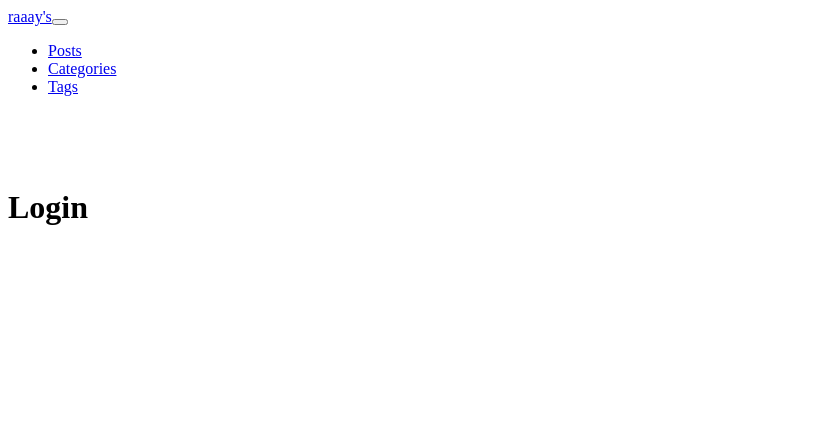
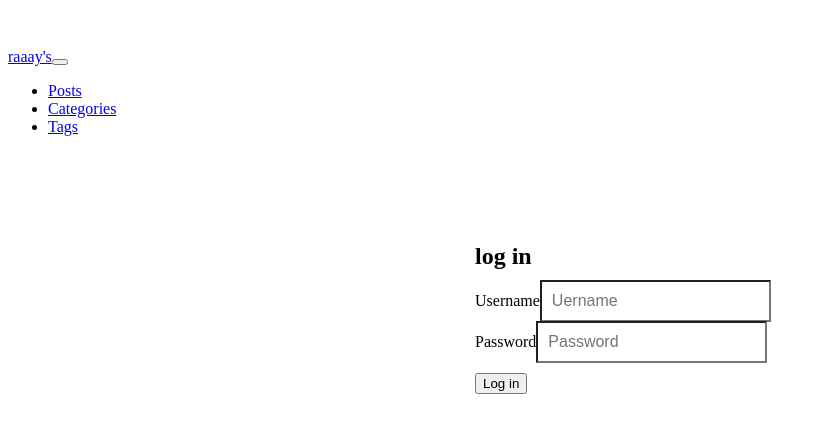
Before and after one commit to raaay0608/nm-blog, a React (Create React App) app in the folder admin/: page /#/login in a window 1280 px wide. Before the commit this address led to /#/login. Shown: the top 432 px of the page, without its empty margins (0-826 px from the left). Built offline with nearby package versions, Linux system fonts and the light colour scheme.

Commit message:
basic auth

```diff
--- a/admin/src/App.js
+++ b/admin/src/App.js
@@ -1,6 +1,6 @@
 /* eslint-disable no-unused-vars */
 import React, { Component } from 'react'
-import { HashRouter, Route, Switch } from 'react-router-dom'
+import { HashRouter, Route, Switch, Redirect } from 'react-router-dom'
 
 import Index from './components/Index'
 import Login from './components/Login'
@@ -14,29 +14,45 @@ import TagList from './components/TagList'
 import Headbar from './components/layouts/Header'
 
 class App extends Component {
+  constructor () {
+    super()
+    this.requireAuth = this.requireAuth.bind(this)
+  }
+
+  logout (nextState, replace) {
+    sessionStorage.removeItem('token')
+  }
+
+  requireAuth (nextState, replace, callback) {
+    const token = sessionStorage.get('token')
+    if (!token) {
+      replace('/login')
+    }
+  }
+
   render () {
     return (
       <HashRouter>
         <div className="app">
           <Headbar/>
 
-          <Route exact path="/" component={Index}/>
+          <Route exact path="/" component={Login}/>
           <Route path="/login" component={Login}/>
 
           <Switch>
-            <Route path="/posts/:postSlug/images" component={PostImage}/>
-            <Route path="/posts/:postSlug" component={Post}/>
-            <Route path="/posts" component={PostList}/>
+            <PrivateRoute path="/posts/:postSlug/images" component={PostImage}/>
+            <PrivateRoute path="/posts/:postSlug" component={Post}/>
+            <PrivateRoute path="/posts" component={PostList}/>
           </Switch>
 
           <Switch>
-            <Route path="/categories/:categorySlug" component={Category}/>
-            <Route path="/categories" component={CategoryList}/>
+            <PrivateRoute path="/categories/:categorySlug" component={Category}/>
+            <PrivateRoute path="/categories" component={CategoryList}/>
           </Switch>
 
           <Switch>
-            <Route path="/tags/:tagSlug" component={Tag}/>
-            <Route path="/tags" component={TagList}/>
+            <PrivateRoute path="/tags/:tagSlug" component={Tag}/>
+            <PrivateRoute path="/tags" component={TagList}/>
           </Switch>
 
         </div>
@@ -45,4 +61,17 @@ class App extends Component {
   }
 }
 
+const PrivateRoute = ({ component: Component, ...rest }) => (
+  <Route {...rest} render={props => (
+    sessionStorage.getItem('token') ? (
+      <Component {...props}/>
+    ) : (
+      <Redirect to={{
+        pathname: '/login',
+        state: { from: props.location }
+      }}/>
+    )
+  )}/>
+)
+
 export default App
--- a/admin/src/api/index.js
+++ b/admin/src/api/index.js
@@ -40,9 +40,9 @@ function getHeaders (type = 'json') {
       break
     }
   }
-  if (localStorage.getItem('token')) {
-    headers.append('Authorization', `Bearer ${localStorage.getItem('token')}`)
-    headers['Authorization'] = `Bearer ${localStorage.getItem('token')}`
+  if (sessionStorage.getItem('token')) {
+    // headers.append('Authorization', `Bearer ${sessionStorage.getItem('token')}`)
+    headers['Authorization'] = `Bearer ${sessionStorage.getItem('token')}`
   }
   return headers
 }
--- /dev/null
+++ b/admin/src/api/token.js
@@ -0,0 +1,10 @@
+import api from './index'
+
+export const checkToken = () => api.get({
+  url: '/token'
+})
+
+export const getToken = (body) => api.post({
+  url: '/token',
+  body: body
+})
--- a/admin/src/components/Login.js
+++ b/admin/src/components/Login.js
@@ -1,16 +1,66 @@
 /* eslint-disable no-unused-vars */
 import React, { Component } from 'react'
+import { Form, FormGroup, Label, Input, Button } from 'reactstrap'
+
+import '../style/login.css'
+
+import * as TokenApi from '../api/token'
 
 export class Login extends Component {
+  constructor (props) {
+    super(props)
+    this.state = {
+      username: '',
+      password: ''
+    }
+  }
+
   render () {
     return (
       <div className="Login">
         <div className="container content">
-          <h1>Login</h1>
+          <Form className="form-signin">
+            <h2 className="form-signin-heading">log in</h2>
+            <FormGroup>
+              <Label for="inputUsername">Username</Label>
+              <Input type="text" id="inputUsername" placeholder="Uername" required
+                value={this.state.username}
+                onChange={(e) => this.setState({username: e.target.value})}
+              />
+            </FormGroup>
+            <FormGroup>
+              <Label for="inputPassword">Password</Label>
+              <Input type="password" id="inputPassword" placeholder="Password" required
+                value={this.state.password}
+                onChange={(e) => this.setState({password: e.target.value})}
+              />
+            </FormGroup>
+            <Button color="dark" block onClick={(e) => this.handleLogin(e)}>Log in</Button>
+          </Form>
         </div>
       </div>
     )
   }
+
+  async login (body) {
+    const res = await TokenApi.getToken(body)
+    const token = res.token
+    sessionStorage.setItem('token', token)
+    this.props.history.push('/posts') // TODO
+  }
+
+  handleLogin () {
+    console.log('handleLogin')
+    if (!this.state.username || !this.state.password) {
+      console.log('validate failed')
+      return
+    }
+    const body = {
+      username: this.state.username,
+      password: this.state.password
+    }
+    this.login(body)
+  }
 }
 
 export default Login
--- /dev/null
+++ b/admin/src/style/login.css
@@ -0,0 +1,37 @@
+body {
+  padding-top: 40px;
+  padding-bottom: 40px;
+}
+
+.form-signin {
+  max-width: 330px;
+  padding: 15px;
+  margin: 0 auto;
+}
+.form-signin .form-signin-heading,
+.form-signin .checkbox {
+  margin-bottom: 10px;
+}
+.form-signin .checkbox {
+  font-weight: 400;
+}
+.form-signin .form-control {
+  position: relative;
+  box-sizing: border-box;
+  height: auto;
+  padding: 10px;
+  font-size: 16px;
+}
+.form-signin .form-control:focus {
+  z-index: 2;
+}
+.form-signin input[type="text"] {
+  margin-bottom: -1px;
+  border-bottom-right-radius: 0;
+  border-bottom-left-radius: 0;
+}
+.form-signin input[type="password"] {
+  margin-bottom: 10px;
+  border-top-left-radius: 0;
+  border-top-right-radius: 0;
+}
```
Also changed, not shown: 1 other file (tests, documents, lock files or other folders).
